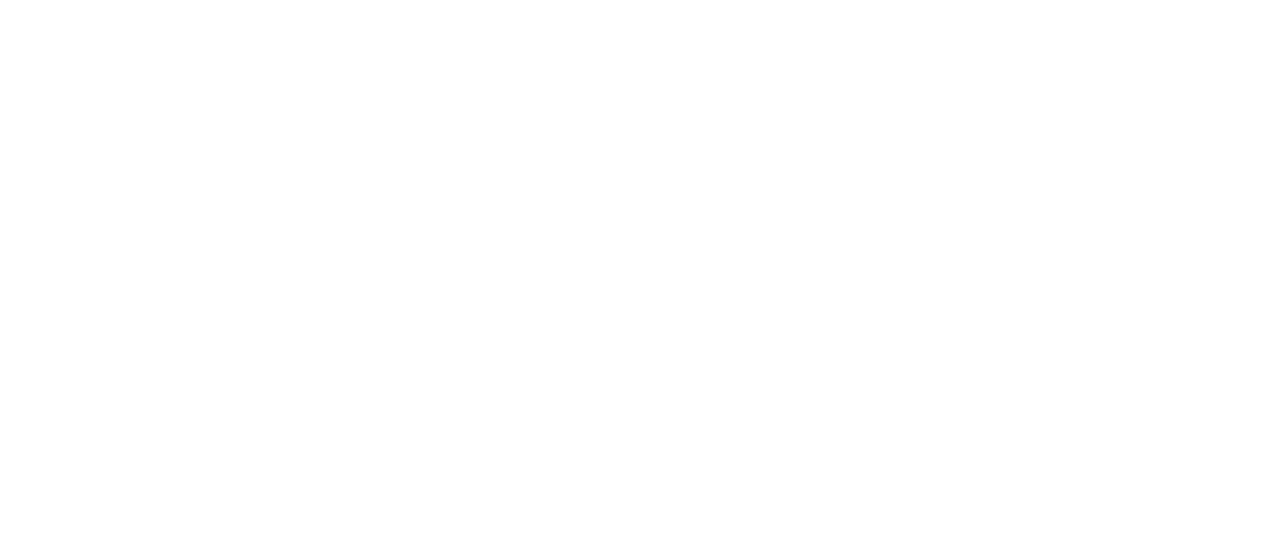
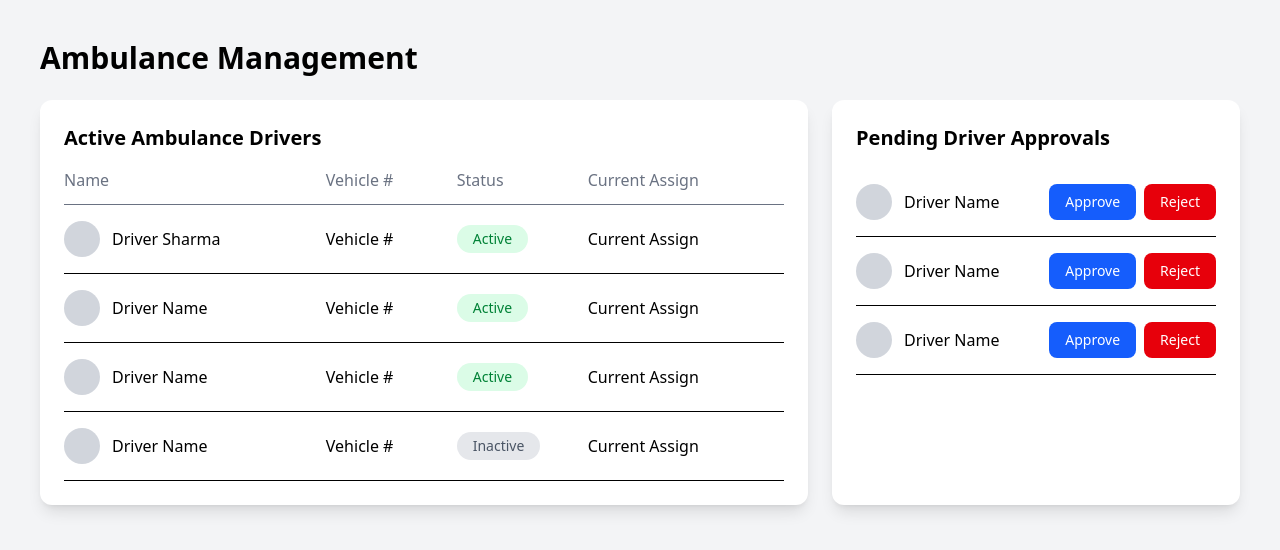
Before and after one commit to Vishnu-p-c/MedSync, a React (Vite) app in the folder frontend/: page /ambulance-dashboard in a window 1280 px wide. Before the commit this address had no page. Shown: the top 550 px of the page. Built offline with nearby package versions, Linux system fonts and the light colour scheme.

Commit message:
created ambulance management

```diff
--- a/frontend/src/App.jsx
+++ b/frontend/src/App.jsx
@@ -2,6 +2,7 @@
 import { BrowserRouter, Routes, Route } from "react-router-dom";
 import Login from "./pages/Login";
 import AdminDashboard from "./pages/AdminDashboard";
+import AmbulanceDashboard from "./pages/AmbulanceDashboard";
 
 function App() {
   return (
@@ -9,6 +10,8 @@
       <Routes>
         <Route path="/" element={<Login />} />
         <Route path="/admin-dashboard" element={<AdminDashboard />} />
+        <Route path="/ambulance-dashboard" element={<AmbulanceDashboard />} />
+
       </Routes>
     </BrowserRouter>
   );
--- /dev/null
+++ b/frontend/src/pages/AmbulanceDashboard.jsx
@@ -0,0 +1,93 @@
+export default function AmbulanceDashboard() {
+  const drivers = [
+    { name: "Driver Sharma", status: "Active" },
+    { name: "Driver Name", status: "Active" },
+    { name: "Driver Name", status: "Active" },
+    { name: "Driver Name", status: "Inactive" },
+  ];
+
+  const pendingDrivers = ["Driver Name", "Driver Name", "Driver Name"];
+
+  return (
+    <div className="min-h-screen bg-gray-100 p-10 font-sans">
+      {/* Title */}
+      <h1 className="text-3xl font-semibold mb-6">
+        Ambulance Management
+      </h1>
+
+  <div className="flex flex-col md:flex-row gap-6">
+        {/* LEFT CARD */}
+        <div className="flex-[2] bg-white rounded-xl shadow-lg p-6">
+          <h2 className="text-xl font-semibold mb-4">
+            Active Ambulance Drivers
+          </h2>
+
+          {/* Table Header */}
+          <div className="grid grid-cols-[2fr_1fr_1fr_1.5fr] text-gray-500 font-medium border-b pb-3">
+            <span>Name</span>
+            <span>Vehicle #</span>
+            <span>Status</span>
+            <span>Current Assign</span>
+          </div>
+
+          {/* Rows */}
+          {drivers.map((d, i) => (
+            <div
+              key={i}
+              className="grid grid-cols-[2fr_1fr_1fr_1.5fr] items-center py-4 border-b"
+            >
+              <div className="flex items-center gap-3">
+                <div className="w-9 h-9 rounded-full bg-gray-300"></div>
+                <span>{d.name}</span>
+              </div>
+
+              <span>Vehicle #</span>
+
+              <span
+                className={`px-4 py-1 rounded-full text-sm w-fit
+                  ${
+                    d.status === "Active"
+                      ? "bg-green-100 text-green-700"
+                      : "bg-gray-200 text-gray-600"
+                  }
+                `}
+              >
+                {d.status}
+              </span>
+
+              <span>Current Assign</span>
+            </div>
+          ))}
+        </div>
+
+        {/* RIGHT CARD */}
+        <div className="flex-1 bg-white rounded-xl shadow-lg p-6">
+          <h2 className="text-xl font-semibold mb-4">
+            Pending Driver Approvals
+          </h2>
+
+          {pendingDrivers.map((name, i) => (
+            <div
+              key={i}
+              className="flex items-center justify-between py-4 border-b"
+            >
+              <div className="flex items-center gap-3">
+                <div className="w-9 h-9 rounded-full bg-gray-300"></div>
+                <span>{name}</span>
+              </div>
+
+              <div className="flex gap-2">
+                <button className="bg-blue-600 hover:bg-blue-700 text-white px-4 py-2 rounded-lg text-sm">
+                  Approve
+                </button>
+                <button className="bg-red-600 hover:bg-red-700 text-white px-4 py-2 rounded-lg text-sm">
+                  Reject
+                </button>
+              </div>
+            </div>
+          ))}
+        </div>
+      </div>
+    </div>
+  );
+}
```
